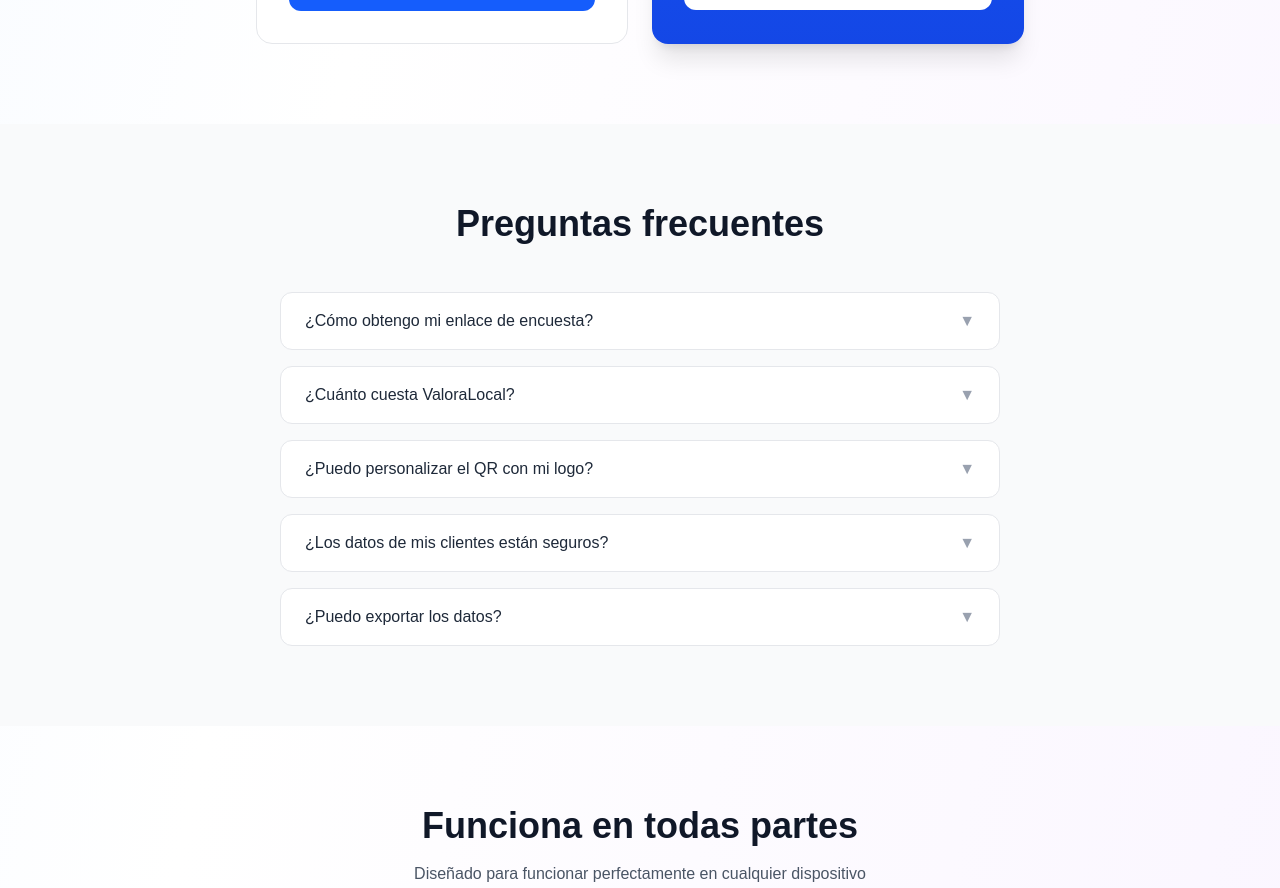
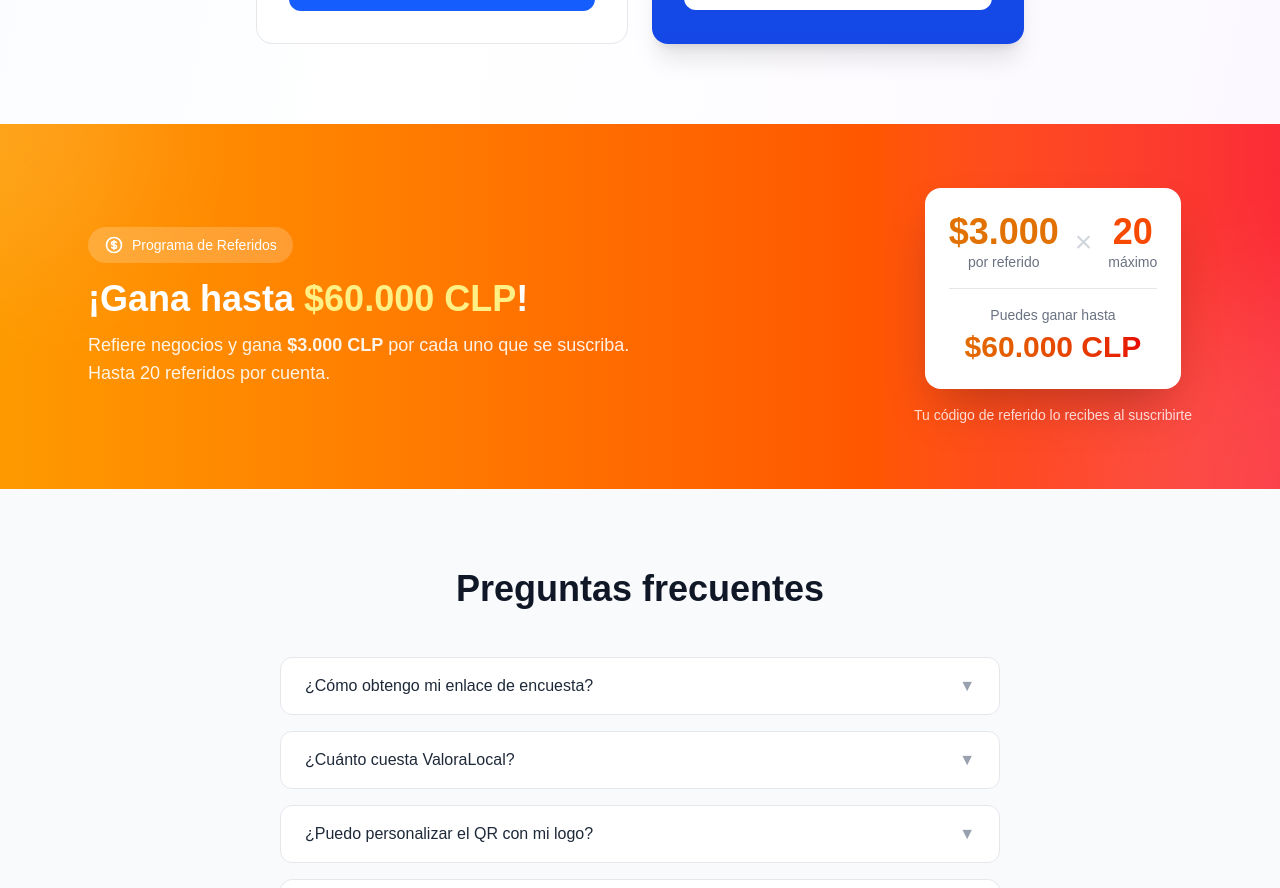
Before and after one commit to DiegoSalsa/SatisfaccionClientes, a Next.js app: page / in a window 1280 px wide. Shown: the part 4400-5288 px from the top of the page. Built offline with nearby package versions, Linux system fonts and the light colour scheme.

Commit message:
add referral program banner to landing page

```diff
--- a/app/page.tsx
+++ b/app/page.tsx
@@ -691,6 +691,78 @@ export default function Home() {
           </motion.div>
         </section>
 
+        {/* Referral Program Banner */}
+        <section className="bg-gradient-to-r from-amber-500 via-orange-500 to-red-500 py-16 relative overflow-hidden">
+          {/* Background decoration */}
+          <div className="absolute inset-0 opacity-10">
+            <div className="absolute top-0 left-0 w-72 h-72 bg-white rounded-full blur-3xl -translate-x-1/2 -translate-y-1/2" />
+            <div className="absolute bottom-0 right-0 w-96 h-96 bg-white rounded-full blur-3xl translate-x-1/2 translate-y-1/2" />
+          </div>
+
+          <div className="max-w-6xl mx-auto px-6 relative">
+            <motion.div
+              initial={{ opacity: 0, y: 30 }}
+              whileInView={{ opacity: 1, y: 0 }}
+              viewport={{ once: true }}
+              transition={{ duration: 0.6 }}
+              className="flex flex-col md:flex-row items-center justify-between gap-8"
+            >
+              <div className="text-center md:text-left">
+                <motion.div
+                  initial={{ scale: 0 }}
+                  whileInView={{ scale: 1 }}
+                  viewport={{ once: true }}
+                  transition={{ type: "spring", stiffness: 200, delay: 0.2 }}
+                  className="inline-flex items-center gap-2 bg-white/20 backdrop-blur-sm px-4 py-2 rounded-full text-white text-sm font-medium mb-4"
+                >
+                  <svg className="w-5 h-5" fill="none" stroke="currentColor" viewBox="0 0 24 24">
+                    <path strokeLinecap="round" strokeLinejoin="round" strokeWidth={2} d="M12 8c-1.657 0-3 .895-3 2s1.343 2 3 2 3 .895 3 2-1.343 2-3 2m0-8c1.11 0 2.08.402 2.599 1M12 8V7m0 1v8m0 0v1m0-1c-1.11 0-2.08-.402-2.599-1M21 12a9 9 0 11-18 0 9 9 0 0118 0z" />
+                  </svg>
+                  Programa de Referidos
+                </motion.div>
+                <h2 className="text-3xl md:text-4xl font-bold text-white mb-3">
+                  ¡Gana hasta <span className="text-yellow-200">$60.000 CLP</span>!
+                </h2>
+                <p className="text-white/90 text-lg max-w-xl">
+                  Refiere negocios y gana <strong>$3.000 CLP</strong> por cada uno que se suscriba.
+                  Hasta 20 referidos por cuenta.
+                </p>
+              </div>
+
+              <motion.div
+                initial={{ opacity: 0, x: 30 }}
+                whileInView={{ opacity: 1, x: 0 }}
+                viewport={{ once: true }}
+                transition={{ duration: 0.6, delay: 0.3 }}
+                className="flex flex-col items-center"
+              >
+                <div className="bg-white rounded-2xl p-6 shadow-2xl text-center">
+                  <div className="flex items-center justify-center gap-4 mb-4">
+                    <div className="text-center">
+                      <div className="text-4xl font-bold text-amber-600">$3.000</div>
+                      <div className="text-sm text-gray-500">por referido</div>
+                    </div>
+                    <div className="text-3xl text-gray-300">×</div>
+                    <div className="text-center">
+                      <div className="text-4xl font-bold text-orange-600">20</div>
+                      <div className="text-sm text-gray-500">máximo</div>
+                    </div>
+                  </div>
+                  <div className="border-t border-gray-200 pt-4">
+                    <div className="text-sm text-gray-500 mb-1">Puedes ganar hasta</div>
+                    <div className="text-3xl font-bold bg-gradient-to-r from-amber-600 to-red-600 bg-clip-text text-transparent">
+                      $60.000 CLP
+                    </div>
+                  </div>
+                </div>
+                <p className="text-white/80 text-sm mt-4 text-center">
+                  Tu código de referido lo recibes al suscribirte
+                </p>
+              </motion.div>
+            </motion.div>
+          </div>
+        </section>
+
         {/* FAQ */}
         <section id="faq" className="bg-gray-50 dark:bg-zinc-900/50 py-20 scroll-mt-24">
           <div className="max-w-3xl mx-auto px-6">
```
